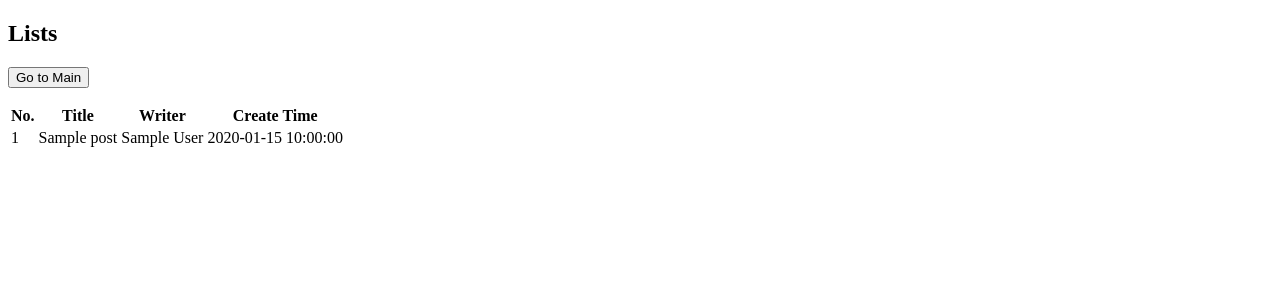
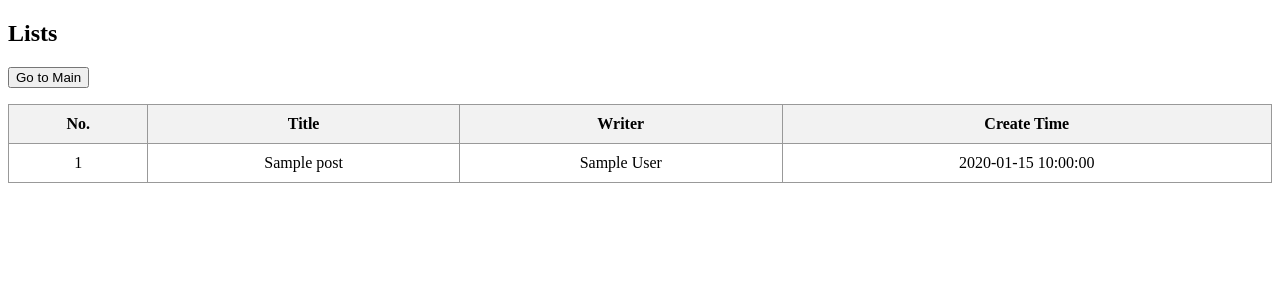
Before and after one commit to myxng/25Cykor, a PHP site: page /read.php in a window 1280 px wide. Shown: the top 300 px of the page. Run offline with PHP 8.4, Linux system fonts and the light colour scheme; tables that the repository leaves empty hold one stand-in row (values such as "Sample post"); data that the repository does not hold is empty.

Commit message:
using CSS

```diff
--- a/week3/src/read.php
+++ b/week3/src/read.php
@@ -7,6 +7,20 @@ include "db.php";
     <head>
         <meta charset="UTF-8">
         <title>Read</title>
+        <style>
+            table {
+                border-collapse: collapse;
+                width: 100%;
+            }
+            th, td {
+                border: 1px solid #999;
+                padding: 10px;
+                text-align: center;
+            }
+            th {
+                background-color: #f2f2f2;
+            }
+        </style>
     <body>
         <h2>Lists</h2>
         <p><a href="index.php"><button>Go to Main</button></a></p>
```
